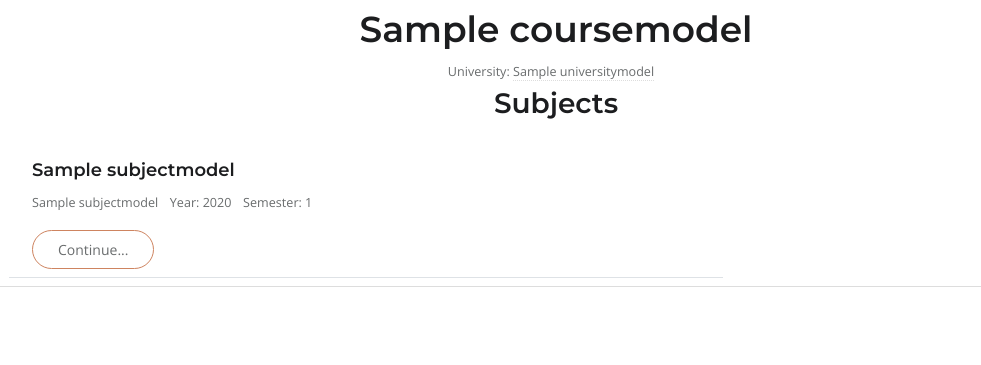
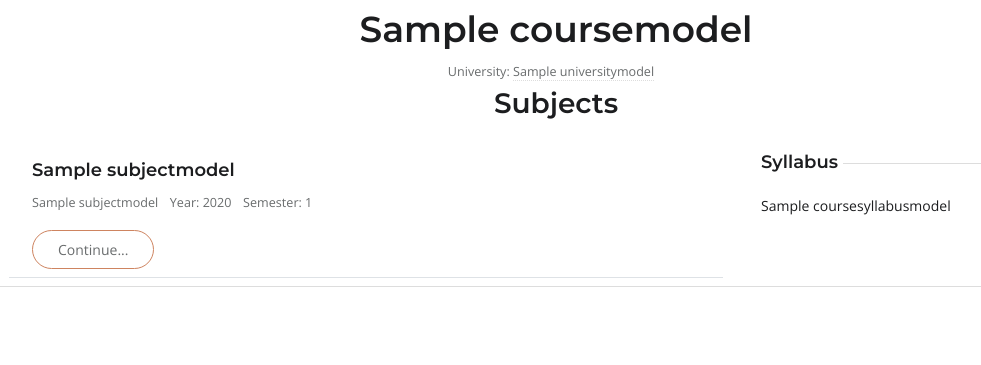
Before and after one commit to bhosalepranil16/AssignmentsHelpUI, a Django app: a page that uses Course/templates/Course/course-detail.html in a window 1280 px wide. Shown: the part 71-436 px from the top of the page, without its empty margins (84-1065 px from the left). Run offline with Django 4.2, Linux system fonts and the light colour scheme; tables that the repository leaves empty hold one stand-in row (values such as "Sample post"); some libraries are stand-ins or nearby versions.

Commit message:
Syllabus Functionality Added

```diff
--- a/Course/models.py
+++ b/Course/models.py
@@ -18,3 +18,13 @@ class CourseModel(models.Model):
 
     def __str__(self):
         return self.name
+
+
+class CourseSyllabusModel(models.Model):
+    name = models.CharField(max_length=100)
+    course = models.ForeignKey(CourseModel, on_delete=models.CASCADE)
+    syllabus = models.FileField(upload_to='syllabus/')
+
+    class Meta:
+        verbose_name = 'Course Syllabus'
+        verbose_name_plural = 'Course Syllabus'
--- a/Course/templates/Course/course-detail.html
+++ b/Course/templates/Course/course-detail.html
@@ -19,7 +19,20 @@
                     {% include 'Course/includes/subject-article.html' %}
                 {% endfor %}
 			</div>
-            <aside class="col-lg-4"></aside>
+            <aside class="col-lg-4">
+                {% if syllabuses|length > 0 %}
+                    <h5 class="widget-title mt-4"><span>Syllabus</span></h5>
+                    <ul class="list-unstyled widget-list">
+                        {% for syllabus in syllabuses %}
+                            <li>
+                                <a href="{{ syllabus.syllabus.url }}" target="_blank" class="d-flex">
+                                {{ syllabus.name }}
+                                </a>
+                            </li>
+                        {% endfor %}
+                    </ul>
+                {% endif %}
+            </aside>
 		</div>
 	</div>
 {% endblock %}
--- a/Course/views.py
+++ b/Course/views.py
@@ -11,14 +11,17 @@ class CourseDetailView(View):
         try:
             course = CourseModel.objects.get(slug=course_slug)
             subjects = course.subjectmodel_set.all().order_by('semester')
+            syllabuses = course.coursesyllabusmodel_set.all()
             return render(request, 'Course/course-detail.html', {
                 'course': course,
-                'subjects': subjects
+                'subjects': subjects,
+                'syllabuses': syllabuses
             })
         except Exception as err:
             return render(request, 'Course/course-detail.html', {
                 'course': {},
                 'subjects': [],
                 'show_errors': True,
+                'syllabuses': [],
                 'errors': str(err)
             })
```
Also changed, not shown: Course/admin.py (+7 -1 lines), Course/migrations/0002_coursesyllabusmodel.py (added).
